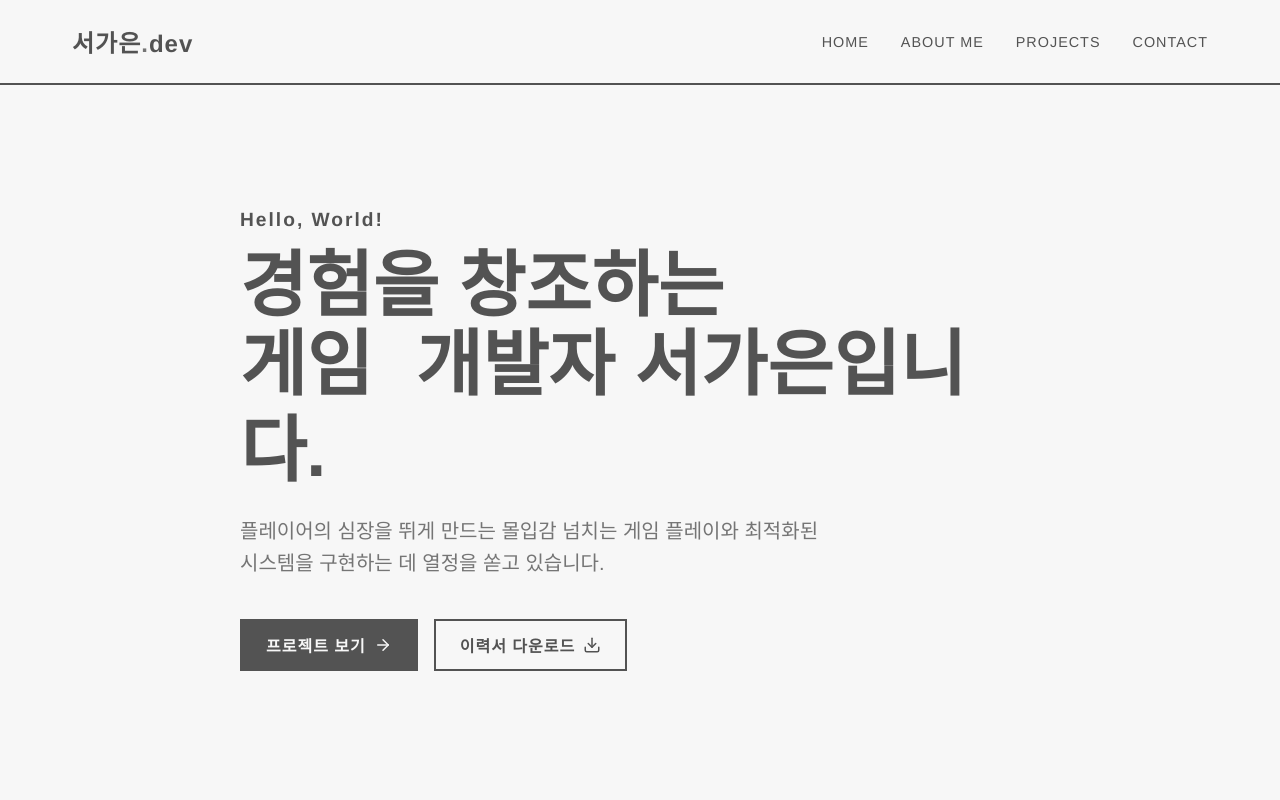
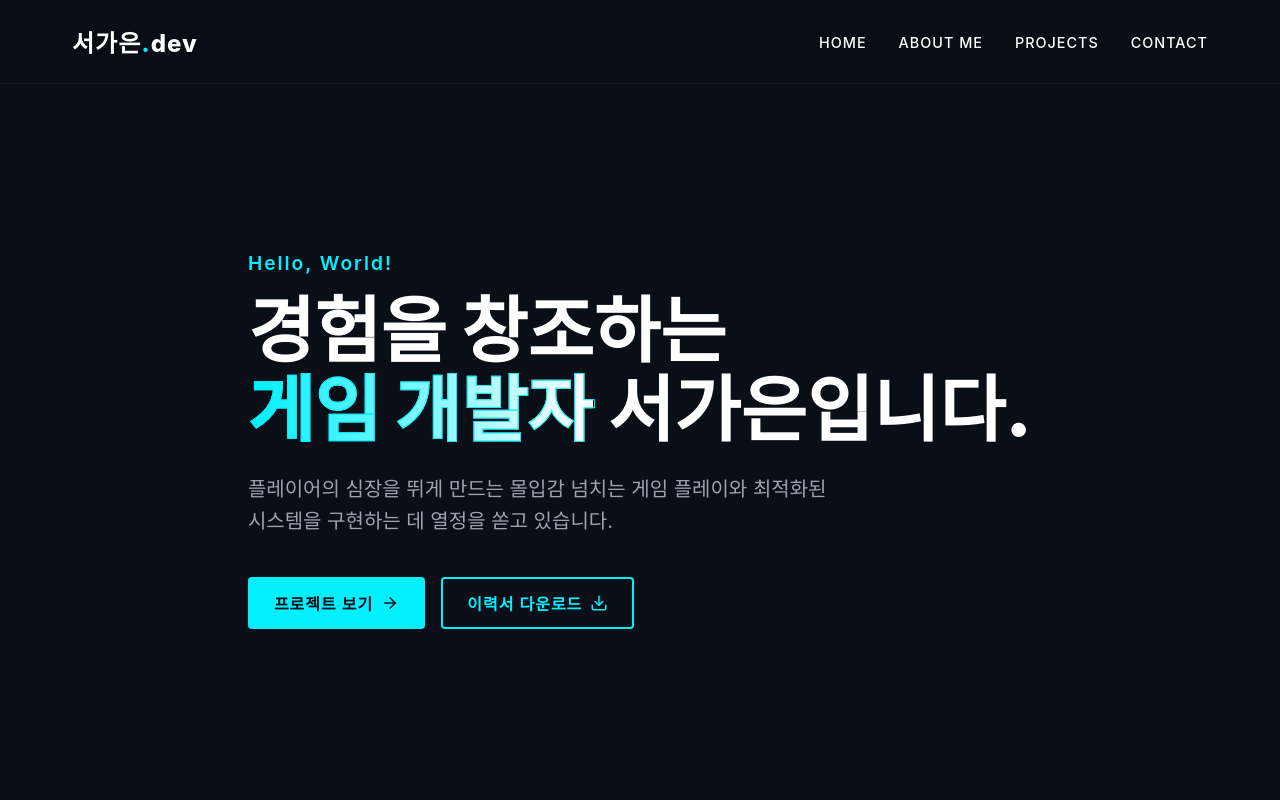
Before and after one commit to GAAAAAAAAAAAAAAAAAAAAAAAAAAAAAAAAAAAAAG/seogaeun-portfolio, a Next.js app: page / in a window 1280 px wide. Shown: the top 800 px of the page. Built offline with nearby package versions, Linux system fonts and the light colour scheme.

Commit message:
design: 블루/블랙 디자인 변경

```diff
--- a/app/globals.css
+++ b/app/globals.css
@@ -1,13 +1,12 @@
 :root {
-  --bg-color: #f7f7f7;
-  --surface-color: #ffffff;
-  --surface-border: #535353;
-  --text-primary: #535353;
-  --text-secondary: #757575;
-  --accent-color: #535353;
-  --accent-hover: #202124;
-  --font-sans: 'Helvetica', 'Arial', sans-serif;
-  --font-mono: 'Courier New', Courier, monospace;
+  --bg-color: #0a0e17;
+  --surface-color: #111827;
+  --surface-border: #1f2937;
+  --text-primary: #ffffff;
+  --text-secondary: #9ca3af;
+  --accent-color: #00f0ff;
+  --accent-hover: #00c3ff;
+  --font-sans: 'Inter', -apple-system, BlinkMacSystemFont, "Segoe UI", Roboto, "Helvetica Neue", Arial, sans-serif;
 }
 
 * {
@@ -57,9 +56,8 @@ a {
 }
 
 .section-title span {
-  color: var(--text-primary);
-  text-decoration: underline;
-  text-underline-offset: 8px;
+  color: var(--accent-color);
+  text-shadow: 0 0 10px rgba(0, 240, 255, 0.5);
 }
 
 /* Animations */
@@ -85,7 +83,7 @@ a {
   background-color: transparent;
   color: var(--accent-color);
   border: 2px solid var(--accent-color);
-  border-radius: 0px;
+  border-radius: 4px;
   font-weight: 600;
   cursor: pointer;
   transition: all 0.3s ease;
@@ -94,8 +92,9 @@ a {
 }
 
 .btn:hover {
-  background-color: var(--text-primary);
+  background-color: var(--accent-color);
   color: var(--bg-color);
+  box-shadow: 0 0 20px rgba(0, 240, 255, 0.4);
 }
 
 .btn-primary {
@@ -104,8 +103,9 @@ a {
 }
 
 .btn-primary:hover {
-  background-color: #000;
-  border-color: #000;
+  background-color: var(--accent-hover);
+  border-color: var(--accent-hover);
+  box-shadow: 0 0 20px rgba(0, 240, 255, 0.6);
 }
 
 /* Header */
@@ -115,9 +115,10 @@ a {
   left: 0;
   width: 100%;
   padding: 1.5rem 0;
-  background-color: var(--bg-color);
+  background-color: rgba(10, 14, 23, 0.8);
+  backdrop-filter: blur(10px);
   z-index: 1000;
-  border-bottom: 2px solid var(--surface-border);
+  border-bottom: 1px solid rgba(255, 255, 255, 0.05);
 }
 
 .header-container {
@@ -134,7 +135,7 @@ a {
 }
 
 .logo span {
-  color: var(--text-secondary);
+  color: var(--accent-color);
 }
 
 .nav-links {
@@ -168,12 +169,11 @@ a {
 .hero::before {
   content: '';
   position: absolute;
-  bottom: 100px;
+  top: 0;
   left: 0;
   width: 100%;
-  height: 2px;
-  background-image: linear-gradient(to right, var(--surface-border) 50%, transparent 50%);
-  background-size: 20px 2px;
+  height: 100%;
+  background: radial-gradient(circle at center, rgba(0, 240, 255, 0.1) 0%, rgba(10, 14, 23, 1) 70%);
   z-index: -1;
 }
 
@@ -198,10 +198,10 @@ a {
 }
 
 .hero-title span {
-  background: none;
-  -webkit-text-stroke: 0;
-  color: var(--text-primary);
-  font-family: var(--font-mono);
+  color: transparent;
+  -webkit-text-stroke: 1px var(--accent-color);
+  background: linear-gradient(90deg, var(--accent-color), #fff);
+  -webkit-background-clip: text;
 }
 
 .hero-subtitle {
@@ -251,8 +251,8 @@ a {
 }
 
 .skill-tag:hover {
-  background-color: var(--text-primary);
-  color: var(--bg-color);
+  border-color: var(--accent-color);
+  box-shadow: 0 0 10px rgba(0, 240, 255, 0.2);
   transform: translateY(-2px);
 }
 
@@ -274,8 +274,9 @@ a {
   top: 0;
   width: 16px;
   height: 16px;
-  border-radius: 0;
-  background-color: var(--text-primary);
+  border-radius: 50%;
+  background-color: var(--accent-color);
+  box-shadow: 0 0 10px rgba(0, 240, 255, 0.5);
 }
 
 .experience-item:last-child {
@@ -316,8 +317,9 @@ a {
 }
 
 .project-card:hover {
-  transform: translateY(-5px);
-  box-shadow: 8px 8px 0px var(--surface-border);
+  transform: translateY(-10px);
+  border-color: rgba(0, 240, 255, 0.3);
+  box-shadow: 0 10px 30px rgba(0, 0, 0, 0.5), 0 0 15px rgba(0, 240, 255, 0.1);
 }
 
 .project-image-wrapper {
@@ -358,9 +360,9 @@ a {
 .project-genre {
   font-size: 0.8rem;
   padding: 0.2rem 0.5rem;
-  border: 1px solid var(--surface-border);
-  color: var(--text-primary);
-  border-radius: 0;
+  background-color: rgba(0, 240, 255, 0.1);
+  color: var(--accent-color);
+  border-radius: 4px;
 }
 
 .project-info {
```
Also changed, not shown: 1 other file (tests, documents, lock files or other folders).
